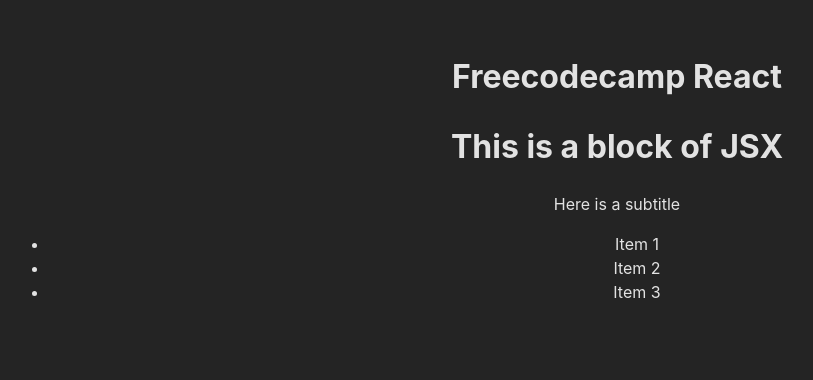
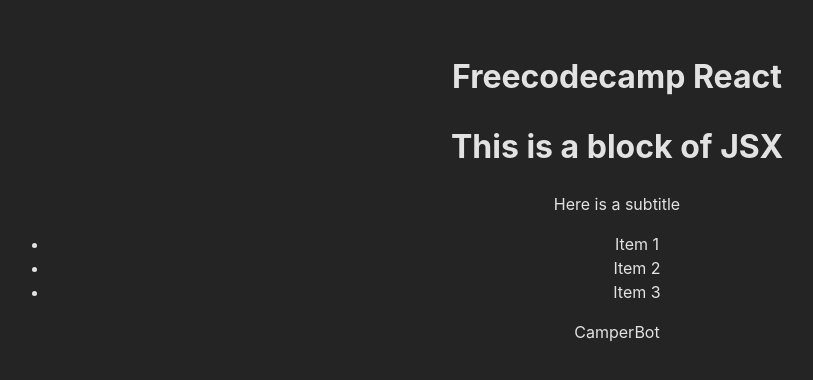
Before and after one commit to RizvanGit/freecodecamp, a React (Vite) app in the folder react-fcc/: page / in a window 1280 px wide. Shown: the top 380 px of the page, without its empty margins (23-836 px from the left). Built offline with nearby package versions, Linux system fonts and the light colour scheme.

Commit message:
prop-types lib usage

```diff
--- a/react-fcc/package.json
+++ b/react-fcc/package.json
@@ -10,6 +10,7 @@
     "preview": "vite preview"
   },
   "dependencies": {
+    "prop-types": "^15.8.1",
     "react": "^18.2.0",
     "react-dom": "^18.2.0"
   },
--- a/react-fcc/src/App.tsx
+++ b/react-fcc/src/App.tsx
@@ -1,5 +1,6 @@
 import './App.css'
 import Header from './components/Header/Header'
+import { CampSite } from './components/lessons/defaultProps'
 import Task from './components/lessons/task'
 
 function App() {
@@ -7,6 +8,7 @@
     <>
       <Header />
       <Task />
+      <CampSite />
     </>
   )
 }
--- a/react-fcc/src/components/lessons/ClassComponent.tsx
+++ b/react-fcc/src/components/lessons/ClassComponent.tsx
@@ -1,6 +1,6 @@
 import {FC, Component} from 'react'
 import PropTypes from 'prop-types'
-
+//Require to install "prop-type" library with npm i --save prop-types
 export const Items:FC<{quantity: number}> = (props) => {
     return <h1>Current Quantity of Items in Cart: {props.quantity}</h1>
   };
--- /dev/null
+++ b/react-fcc/src/components/lessons/defaultProps.tsx
@@ -0,0 +1,24 @@
+import React from 'react'
+import {PropTypes} from 'prop-types'
+
+type SomeProps = unknown
+export class CampSite extends React.Component<SomeProps> {
+    constructor(props: SomeProps) {
+      super(props);
+    }
+    render() {
+      return (
+        <div>
+          <Camper />
+        </div>
+      );
+    }
+  }
+  // Change code below this line
+
+export const Camper: React.FC<{name?: string}> = (props) => {
+    return <p>{props.name}</p>
+  }
+
+  Camper.defaultProps = {name: 'CamperBot'}
+  Camper.propTypes = {name: PropTypes.string.isRequired}
```
Also changed, not shown: 1 other file (tests, documents, lock files or other folders).
